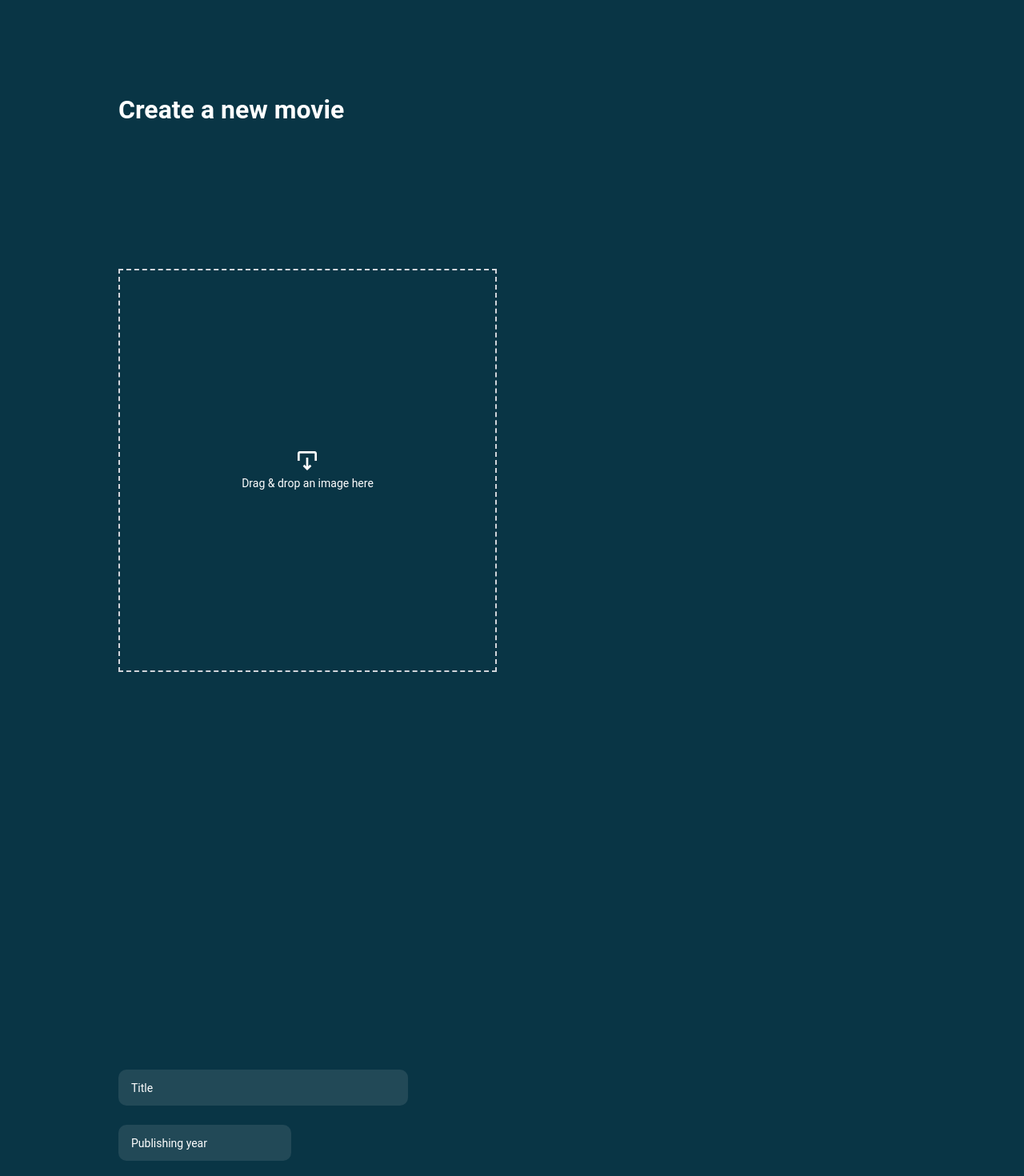
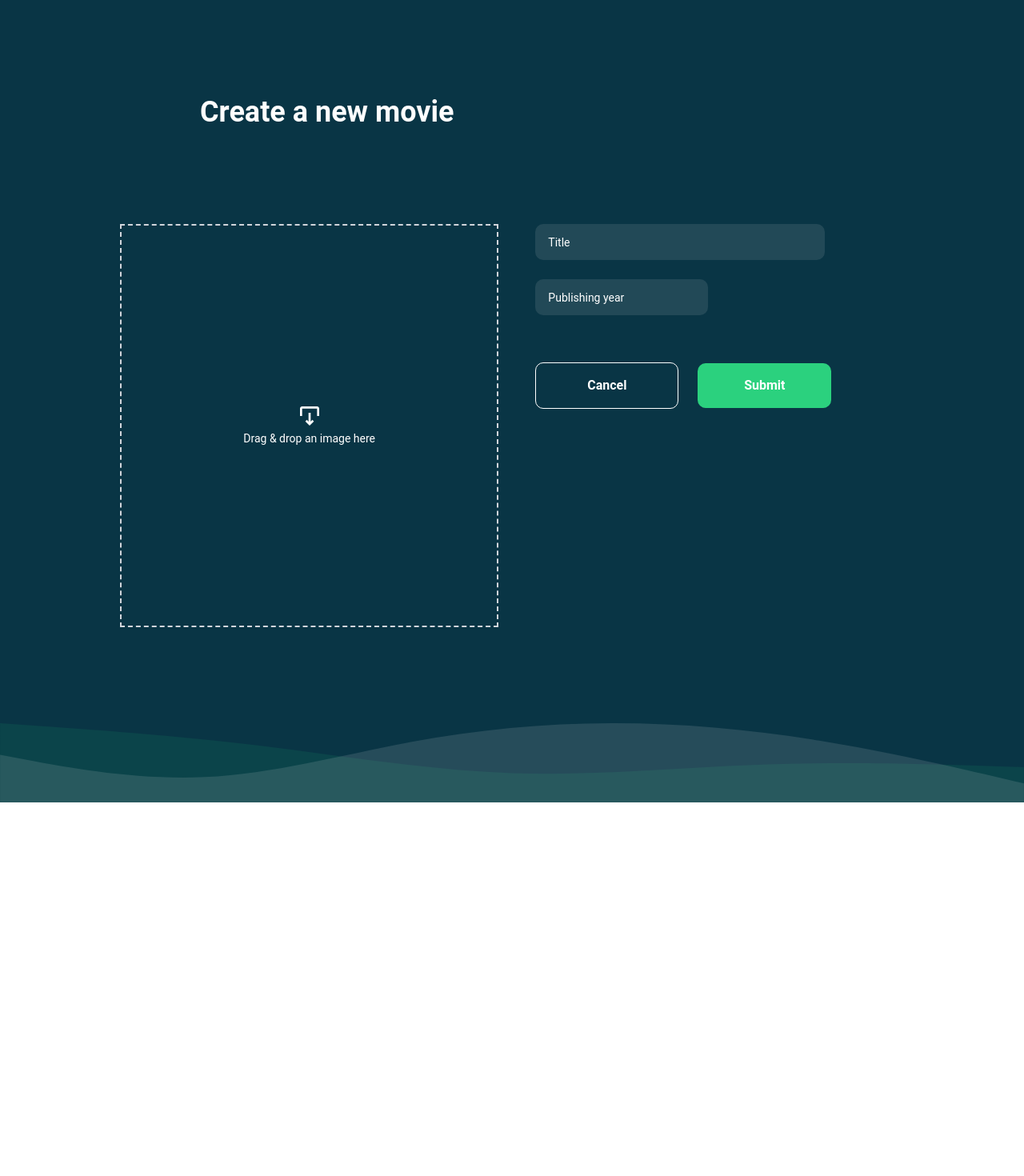
Before and after one commit to discussionforall/assignment-project, a Next.js app: page /createanewmovie in a window 1280 px wide. Shown: the top 1470 px of the page at 80% size. After the commit the page ends 1003 px from the top, so only its background shows below. Built offline with nearby package versions, Linux system fonts and the light colour scheme; sample sign-in values are in the browser's storage.

Commit message:
edit & create page rsponsive design

```diff
--- a/pages/createanewmovie/index.jsx
+++ b/pages/createanewmovie/index.jsx
@@ -95,29 +95,26 @@ const CreateANewMoviePage = () => {
 
   return (
     <>
-      <div className="bg-homebg flex flex-col font-montserrat items-center justify-end mx-auto lg:pt-[117px] sm:px-6	md:px-6	 lg:px-0 sm:pt-[80px] md:pt-[80px] w-full">
-        <div className="flex flex-col md:gap-10 gap-[89px] justify-start w-full">
-          <div className="flex sm:flex-col md:flex-col lg:flex-row md:gap-10 items-start justify-between sm:max-w-[100%] md:max-w-[100%] lg:max-w-[80%] mx-auto md:px-5 w-full">
-            <div className="flex md:flex-1 flex-col md:gap-10 lg:gap-[119px] md:lg:gap-[20px] sm:lg:gap-[20px] items-start justify-start sm:w-full lg:w-[52%] md:w-full">
+      <div className="bg-homebg flex flex-col font-montserrat items-center justify-end mx-auto lg:pt-[120px] sm:px-6	md:px-6	 lg:px-[120px] sm:pt-[80px] md:pt-[80px] w-full">
+        <div className="w-full">
           <Text
-                className="sm:text-[32px] md:text-[32px] md:font-semibold sm:font-semibold text-white text-center font-montserrat text-4xl font-semibold leading-14"
+            className="lg:pl-[130px] sm:text-[32px] md:text-[32px] md:font-semibold sm:font-semibold text-white sm:text-center md:text-center lg:text-left font-montserrat lg:text-4xl font-semibold leading-14"
             size="txtMontserratSemiBold48"
           >
             Create a new movie{" "}
           </Text>
-              <div className="bg-cover bg-no-repeat flex flex-col items-center justify-center lg:p-[0px] md:px-10 sm:px-0 lg:w-[97%] md:w-full">
-                <div className="flex flex-col gap-3 items-start justify-start md:my-[0px] sm:my-[0px] lg:my-[60px] w-full">
+          <div className="grid lg:grid-rows-3 lg:grid-flow-col gap-4 lg:my-[120px]">
+            <div className=" lg:row-span-3 lg:order-1 md:order-2 sm:order-2 mx-auto">
               <ImageUploader onImageUpload={handleImageUpload} />
             </div>
-              </div>
-              <div className=" lg:pt-[140px] lg:flex md:flex-1 flex-col items-start justify-start md:mt-0 lg:mt-[178px] w-[38%] md:w-full">
+            <div className="lg:col-span-2 lg:order-2 md:order-1 sm:order-1 md:items-center md:mt-[80px] sm:mt-[80px] lg:mt-[0px]  sm:items-center lg:items-baseline md:items-center	 flex flex-col">
               <input
                 type="text"
                 name="title"
                 placeholder="Title"
                 value={movie.title}
                 onChange={handleChange}
-                  className="md:hidden sm:hidden lg:block pt-[11px] pr-0 pb-2.5 pl-4 mb-6 placeholder-white rounded-[10px] min-h-[45px] bg-customColor  text-white text-left font-montserrat text-sm font-normal leading-6 focus:outline-none lg:w-[362px]"
+                className=" pt-[11px] pr-0 pb-2.5 pl-4 mb-6 placeholder-white rounded-[10px] lg:min-h-[45px] bg-customColor  text-white text-left font-montserrat text-sm font-normal leading-6 focus:outline-none sm:max-w-[380px] md:max-w-[380px] lg:w-[362px]"
                 wrapClassName="w-full"
               />
               <input
@@ -125,12 +122,13 @@ const CreateANewMoviePage = () => {
                 placeholder="Publishing year"
                 value={movie.publishYear}
                 onChange={handleChange}
-                  className="md:hidden sm:hidden lg:block pt-[11px] pr-0 pb-2.5 pl-4 mb-6 placeholder-white rounded-[10px] min-h-[45px] bg-customColor  text-white text-left font-montserrat text-sm font-normal leading-6 focus:outline-none lg:w-[216px]"
+                className=" pt-[11px] pr-0 pb-2.5 pl-4 mb-6 placeholder-white rounded-[10px] min-h-[45px] bg-customColor  text-white text-left font-montserrat text-sm font-normal leading-6 focus:outline-none lg:w-[216px] sm:max-w-[380px] md:max-w-[380px"
                 wrapClassName="mt-6 w-3/5"
               />
-                <div className="flex flex-row gap-4 items-center sm:mt-[40px] md:mt-[40px] lg:mt-16 w-full">
+            </div>
+            <div className="lg:row-span-2 lg:col-span-2 lg:order-3 md:order-3 sm:order-3 md:block  sm:block md:gap-4	sm:gap-4	">
               <button
-                    className="md:pl-[40px] md:pr-[88px] sm:pr-[88px] sm:pl-[40px]  md:pt-[16px] sm:pt-[16px] md:pb-[16px] sm:pb-[16px] md:w-full sm:w-full border border-solid border-white p-4 lg:w-[179px] rounded-[10px] pt-[16px] pb-[16px]  pr-[55px] pl-[55px] bg-transparent text-white cursor-pointer font-bold  text-base text-center"
+                className="md:pl-[40px] md:pr-[40px] sm:pr-[40px] sm:pl-[40px] lg:mr-[24px]  md:pt-[16px] sm:pt-[16px] md:pb-[16px] sm:pb-[16px] md:w-full sm:w-full border border-solid border-white p-4 lg:w-[179px] rounded-[10px] pt-[16px] pb-[16px]  pr-[55px] pl-[55px] bg-transparent text-white cursor-pointer font-bold  text-base text-center"
                 shape="round"
                 color="white_A700"
                 variant="outline"
@@ -139,7 +137,7 @@ const CreateANewMoviePage = () => {
                 Cancel
               </button>
               <button
-                    className=" md:pl-[40px] md:pr-[88px] sm:pr-[88px] sm:pl-[40px]  md:pt-[16px] sm:pt-[16px] md:pb-[16px] sm:pb-[16px] md:w-full sm:w-full lg:w-[167px] rounded-[10px] pt-[16px] pb-[16px]  pr-[55px] pl-[55px] bg-primaryColor text-white cursor-pointer font-bold   text-base text-center"
+                className=" md:pl-[40px] md:pr-[40px] sm:pr-[40px] sm:pl-[40px]  md:pt-[16px] sm:pt-[16px] md:pb-[16px] sm:pb-[16px] md:w-full sm:w-full lg:w-[167px] rounded-[10px] pt-[16px] pb-[16px]  pr-[55px] pl-[55px] bg-primaryColor text-white cursor-pointer font-bold   text-base text-center"
                 shape="round"
                 onClick={addMovie}
               >
@@ -148,10 +146,10 @@ const CreateANewMoviePage = () => {
             </div>
           </div>
         </div>
+
+
       </div>
-          <Img className="w-full" src="images/img_vectors.svg" alt="vectors" />
-        </div>
-      </div>
+      <Img className="bg-homebg w-full" src="images/img_vectors.svg" alt="vectors" />
     </>
   );
 };
--- a/pages/edit/[id].jsx
+++ b/pages/edit/[id].jsx
@@ -132,34 +132,30 @@ const EditPage = () => {
 
   return (
     <>
-      <div className="bg-homebg flex flex-col font-montserrat items-center justify-end mx-auto lg:pt-[117px] sm:px-6	md:px-6	 lg:px-0 sm:pt-[80px] md:pt-[80px] w-full">
-        <div className="flex flex-col md:gap-10 gap-[89px] justify-start w-full">
-          <div className="flex md:flex-col flex-row md:gap-10 items-start justify-between max-w-[962px] mx-auto md:px-5 w-full">
-            <div className="flex md:flex-1 flex-col md:gap-10 gap-[119px] items-center justify-start w-[52%] md:w-full">
+    <div className="bg-homebg flex flex-col font-montserrat items-center justify-end mx-auto lg:pt-[120px] sm:px-6	md:px-6	 lg:px-[120px] sm:pt-[80px] md:pt-[80px] w-full">
+      <div className="w-full">
         <Text
-                className="text-5xl sm:text-[38px] md:text-[44px] text-center text-white-A700"
+          className="lg:pl-[130px] sm:text-[32px] md:text-[32px] md:font-semibold sm:font-semibold text-white sm:text-center md:text-center lg:text-left font-montserrat lg:text-4xl font-semibold leading-14"
           size="txtMontserratSemiBold48"
         >
          Edit
         </Text>
-              <div className="bg-cover bg-no-repeat flex flex-col h-[504px] items-center justify-center p-[166px] md:px-10 sm:px-5 w-[97%] md:w-full">
-                <div className="flex flex-col gap-3 items-center justify-start my-[58px] w-full">
+        <div className="grid lg:grid-rows-3 lg:grid-flow-col gap-4 lg:my-[120px]">
+          <div className=" lg:row-span-3 lg:order-1 md:order-2 sm:order-2 mx-auto">
           <ImageUploader
                     onImageUpload={handleImageUpload}
                     src={movie.image}
                     alt={movie.title}
                   />
           </div>
-              </div>
-            </div>
-            <div className="flex md:flex-1 flex-col items-start justify-start md:mt-0 mt-[178px] w-[38%] md:w-full">
+          <div className="lg:col-span-2 lg:order-2 md:order-1 sm:order-1 md:items-center md:mt-[80px] sm:mt-[80px] lg:mt-[0px]  sm:items-center lg:items-baseline md:items-center	 flex flex-col">
           <input
                 type="text"
                 name="title"
                 placeholder="Title"
                 value={movie.title}
                 onChange={handleChange}
-                className="p-0 placeholder:text-white-A700 text-center text-sm w-full"
+                className=" pt-[11px] pr-0 pb-2.5 pl-4 mb-6 placeholder-white rounded-[10px] lg:min-h-[45px] bg-customColor  text-white text-left font-montserrat text-sm font-normal leading-6 focus:outline-none sm:max-w-[380px] md:max-w-[380px] lg:w-[362px]"
                 wrapClassName="w-full"
               />
               <input
@@ -167,32 +163,34 @@ const EditPage = () => {
                 placeholder="Publishing year"
                 value={movie.publishYear}
                 onChange={handleChange}
-                className="p-0 placeholder:text-white-A700 text-center text-sm w-full"
+                className=" pt-[11px] pr-0 pb-2.5 pl-4 mb-6 placeholder-white rounded-[10px] min-h-[45px] bg-customColor  text-white text-left font-montserrat text-sm font-normal leading-6 focus:outline-none lg:w-[216px] sm:max-w-[380px] md:max-w-[380px"
                 wrapClassName="mt-6 w-3/5"
               />
-              <div className="flex flex-row gap-4 items-center justify-between mt-16 w-full">
-                <Button
-                  className="cursor-pointer font-bold min-w-[167px] text-base text-center"
+          </div>
+          <div className="lg:row-span-2 lg:col-span-2 lg:order-3 md:order-3 sm:order-3 md:block  sm:block md:gap-4	sm:gap-4	">
+            <button
+              className="md:pl-[40px] md:pr-[40px] sm:pr-[40px] sm:pl-[40px] lg:mr-[24px]  md:pt-[16px] sm:pt-[16px] md:pb-[16px] sm:pb-[16px] md:w-full sm:w-full border border-solid border-white p-4 lg:w-[179px] rounded-[10px] pt-[16px] pb-[16px]  pr-[55px] pl-[55px] bg-transparent text-white cursor-pointer font-bold  text-base text-center"
               shape="round"
               color="white_A700"
               variant="outline"
               onClick={() => router.push("/movielist")}
             >
               Cancel
-                </Button>
-                <Button
-                  className="cursor-pointer font-bold min-w-[179px] text-base text-center"
+            </button>
+            <button
+              className=" md:pl-[40px] md:pr-[40px] sm:pr-[40px] sm:pl-[40px]  md:pt-[16px] sm:pt-[16px] md:pb-[16px] sm:pb-[16px] md:w-full sm:w-full lg:w-[167px] rounded-[10px] pt-[16px] pb-[16px]  pr-[55px] pl-[55px] bg-primaryColor text-white cursor-pointer font-bold   text-base text-center"
               shape="round"
               onClick={handleUpdateClick}
             >
               Update
-                </Button>
+            </button>
           </div>
         </div>
       </div>
-          <Img className="w-full" src="images/img_vectors.svg" alt="vectors" />
+
+
     </div>
-      </div>
+    <Img className="bg-homebg w-full" src="images/img_vectors.svg" alt="vectors" />
   </>
   );
 };
```
Lines whose indentation alone changed are shown as unchanged.
